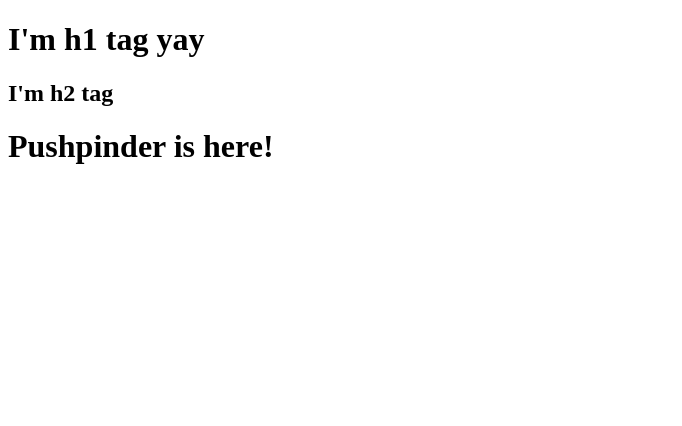
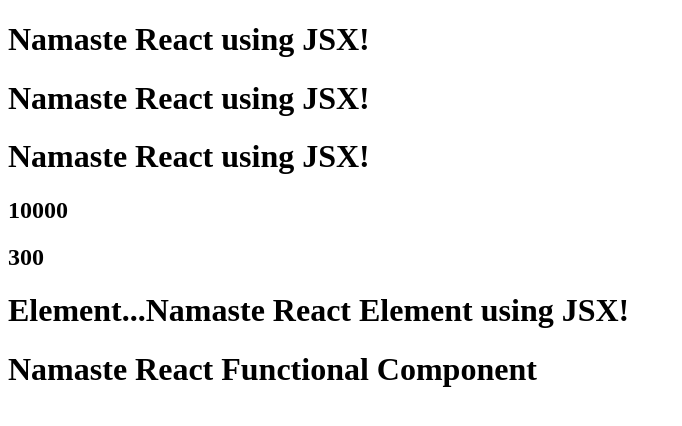
Before and after one commit to pushpiinder/swiggy-react, a React (Vite) app: page / in a window 1280 px wide. Shown: the top 426 px of the page, without its empty margins (0-682 px from the left). Built offline with nearby package versions, Linux system fonts and the light colour scheme.

Commit message:
ep-03
all changes for episode 3

```diff
--- a/App.js
+++ b/App.js
@@ -1,28 +1,59 @@
 import React from "react";
 import ReactDOM from "react-dom/client";
 
-const heading = React.createElement("h1", {id: "heading"}, "Hello World from React!");
+// React.createElement => ReactElement which is an Object => HTMLElement(render)
+
+// using pure React
+// const heading = React.createElement("h1", {id: "heading"}, "Namaste React!");
+// console.log(heading);
+
+// using JSX (transpiled before it reaches the JS Engine) - PARCEL - Babel
+// JSX => Babel transpiles it to React.createElement => ReactElement which is an Object => HTMLElement(render)
+// const jsxHeading = <h1 id="heading">Namaste React using JSX</h1>
+const jsxHeading = (
+    <h1 className="head">
+        Hellooo
+    </h1>
+);
+console.log(jsxHeading);
+
+const Title = () => (       //  <- React Component
+    <h1 className="head" tabIndex="5">
+        Namaste React using JSX!
+    </h1>
+);
+
+const elem = <span>Element...</span>
+
+const title = (       //  <- React Element
+    <h1 className="head" tabIndex="5">
+        {elem}
+        Namaste React Element using JSX!
+    </h1>
+);
+
+const number = 10000;
+
+
+// React Functional Component
+// const HeadingComponent = () => {
+//     return <h1>Namaste React Functional Component</h1>;
+// }
+const HeadingComponent = () => (
+    <div id="container">
+        {/* below 3 are same */}
+        <Title/>
+        <Title></Title>
+        {Title()}
+
+        <h2>{number}</h2>
+        <h2>{100 + 200}</h2>
+        <h3>{console.log("lorem ipsum")}</h3>
+        {title}
+        <h1 className="heading">Namaste React Functional Component</h1>
+    </div>
+);
 
 const root = ReactDOM.createRoot(document.getElementById("root"));
 
-console.log(heading);
-root.render(heading);
-
-
-/*
-    <div id="parent">
-        <div id="child">
-            <h1>I'm h1 tag</h1>
-            <h2>I'm h2 tag</h2>
-        </div>
-    </div>
-
-    ReactElement(Object) => HTML(Browser Understands)
-*/
-const parent = React.createElement("div", {id: "parent"}, React.createElement("div", {id: "child"},
-        [React.createElement("h1", {}, "I'm h1 tag yay"), React.createElement("h2", {}, "I'm h2 tag")]
-    )
-);
-
-console.log(parent);
-root.render(parent);
+root.render(<HeadingComponent/>);
--- a/index.css
+++ b/index.css
@@ -1,3 +1,3 @@
-#heading {
+/* #heading {
     color: red;
-}
+} */
--- a/index.html
+++ b/index.html
@@ -7,12 +7,10 @@
     <title>Namaste React</title>
 </head>
 <body>
-    <div id="root"></div>
-    <div>
-        <h1>Pushpinder is here!</h1>
+    <div id="root">
+        <h1>Not Rendered</h1>
     </div>
 
     <script type="module" src="./App.js"></script>
-
 </body>
 </html>
--- a/package.json
+++ b/package.json
@@ -3,6 +3,8 @@
   "version": "1.0.0",
   "description": "ep-02",
   "scripts": {
+    "start": "parcel index.html",
+    "build": "parcel build index.html",
     "test": "jest"
   },
   "repository": {
```
